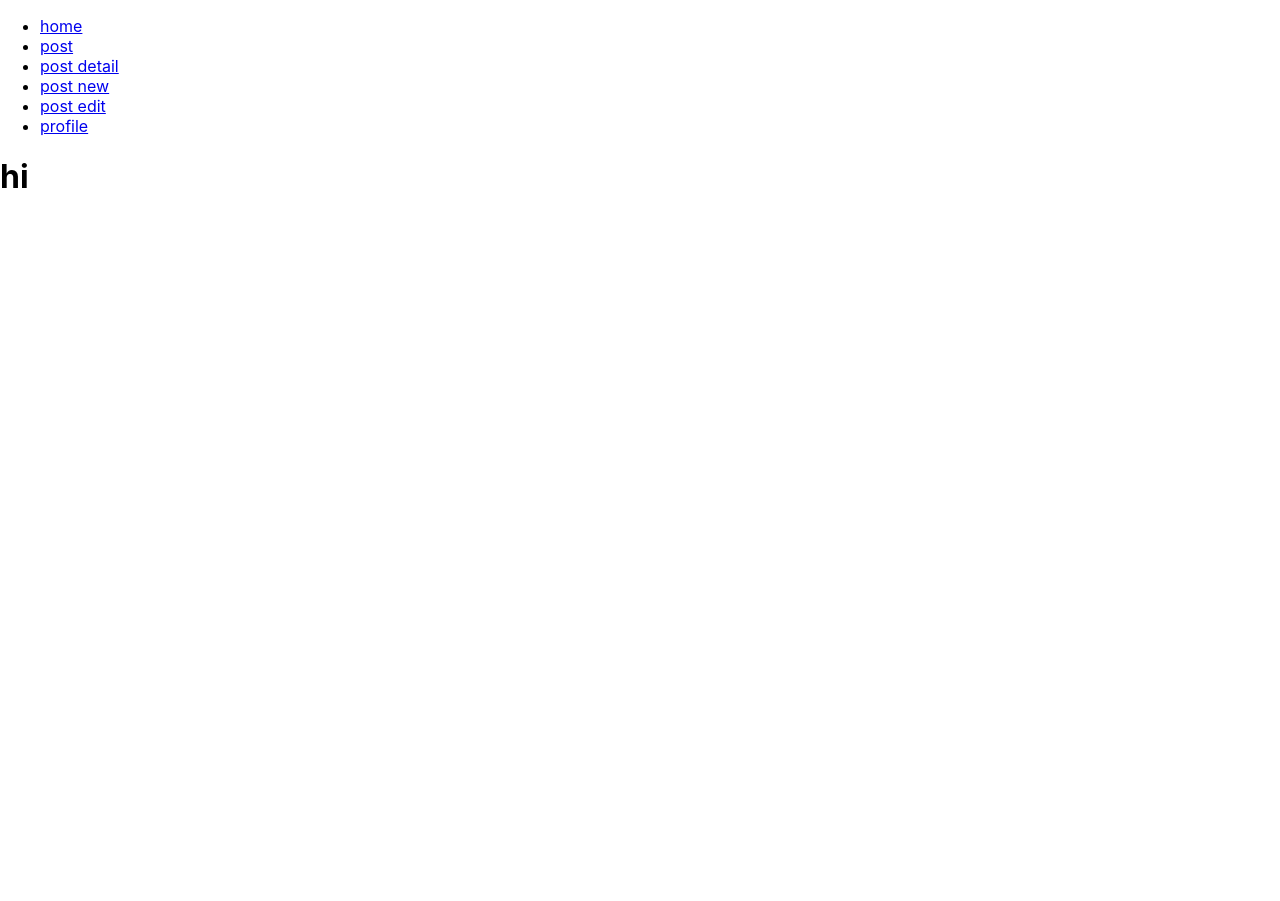
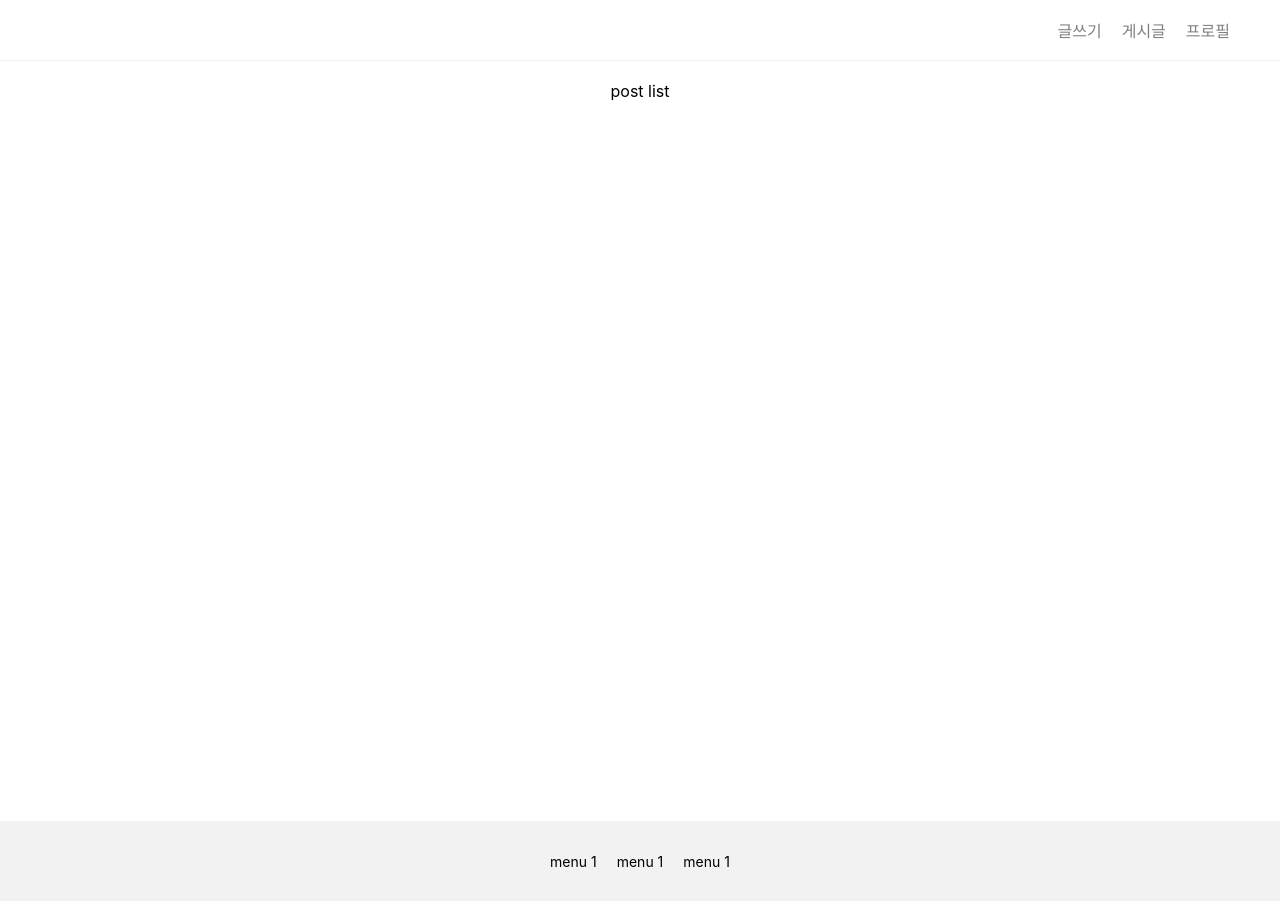
Before and after one commit to hyerani/my-blog-app, a React (Create React App) app: page / in a window 1280 px wide. Before the commit the page ends 800 px from the top, so only its background shows below. Built offline with nearby package versions, Linux system fonts and the light colour scheme.

Commit message:
feat: edit router & add pages and components

```diff
--- a/src/App.tsx
+++ b/src/App.tsx
@@ -1,38 +1,9 @@
-import React from "react";
-import { Link, Navigate, Route, Routes } from "react-router-dom";
+import Router from "./components/Router";
 
 function App() {
   return (
     <>
-      <ul>
-        <li>
-          <Link to="/">home</Link>
-        </li>
-        <li>
-          <Link to="/posts">post</Link>
-        </li>
-        <li>
-          <Link to="/posts/:id">post detail</Link>
-        </li>
-        <li>
-          <Link to="/posts/new">post new</Link>
-        </li>
-        <li>
-          <Link to="/posts/edit/:id">post edit</Link>
-        </li>
-        <li>
-          <Link to="/profile">profile</Link>
-        </li>
-      </ul>
-      <Routes>
-        <Route path="/" element={<h1>hi</h1>} />
-        <Route path="/posts" element={<h1>hi</h1>} />
-        <Route path="/posts/:id" element={<h1>hi</h1>} />
-        <Route path="/posts/new" element={<h1>hi</h1>} />
-        <Route path="/posts/edit/:id" element={<h1>hi</h1>} />
-        <Route path="/profile" element={<h1>hi</h1>} />
-        <Route path="*" element={<Navigate replace to="/" />} />
-      </Routes>
+      <Router />
     </>
   );
 }
--- /dev/null
+++ b/src/components/Router.tsx
@@ -0,0 +1,27 @@
+import Home from "pages/home";
+import Login from "pages/login";
+import PostLists from "pages/posts";
+import PostDetail from "pages/posts/detail";
+import PostEdit from "pages/posts/edit";
+import PostNew from "pages/posts/new";
+import Profile from "pages/profile";
+import Signup from "pages/signup";
+import { Navigate, Route, Routes } from "react-router-dom";
+
+export default function Router() {
+  return (
+    <>
+      <Routes>
+        <Route path="/" element={<Home />} />
+        <Route path="/posts" element={<PostLists />} />
+        <Route path="/posts/:id" element={<PostDetail />} />
+        <Route path="/posts/new" element={<PostNew />} />
+        <Route path="/posts/edit/:id" element={<PostEdit />} />
+        <Route path="/profile" element={<Profile />} />
+        <Route path="/login" element={<Login />} />
+        <Route path="/signup" element={<Signup />} />
+        <Route path="*" element={<Navigate replace to="/" />} />
+      </Routes>
+    </>
+  );
+}
--- a/src/index.css
+++ b/src/index.css
@@ -1,13 +1,56 @@
 body {
   margin: 0;
-  font-family: -apple-system, BlinkMacSystemFont, 'Segoe UI', 'Roboto', 'Oxygen',
-    'Ubuntu', 'Cantarell', 'Fira Sans', 'Droid Sans', 'Helvetica Neue',
+  font-family: -apple-system, BlinkMacSystemFont, "Segoe UI", "Roboto", "Oxygen",
+    "Ubuntu", "Cantarell", "Fira Sans", "Droid Sans", "Helvetica Neue",
     sans-serif;
   -webkit-font-smoothing: antialiased;
   -moz-osx-font-smoothing: grayscale;
 }
 
 code {
-  font-family: source-code-pro, Menlo, Monaco, Consolas, 'Courier New',
+  font-family: source-code-pro, Menlo, Monaco, Consolas, "Courier New",
     monospace;
 }
+
+/* header */
+
+header {
+  display: flex;
+  justify-content: space-between;
+  flex-direction: row-reverse;
+  border-bottom: 1px solid #f2f2f2;
+  padding: 10px 40px;
+  min-height: 40px;
+  align-items: center;
+}
+
+header a {
+  margin: 0px 10px;
+  text-decoration: none;
+  color: gray;
+}
+
+header a:focus,
+header a:hover {
+  color: black;
+}
+
+/* footer */
+footer {
+  background-color: #f2f2f2;
+  min-height: 40px;
+  padding: 20px;
+  font-size: 14px;
+  text-align: center;
+  display: flex;
+  align-items: center;
+  justify-content: center;
+  gap: 20px;
+}
+
+/* post list */
+.post__list {
+  min-height: 90vh;
+  padding: 20px 40px;
+  text-align: center;
+}
--- /dev/null
+++ b/src/pages/home/index.tsx
@@ -0,0 +1,21 @@
+import { Link } from "react-router-dom";
+
+export default function Home() {
+  return (
+    <div>
+      <header>
+        <div>
+          <Link to="/posts/new">글쓰기</Link>
+          <Link to="/posts">게시글</Link>
+          <Link to="/profile">프로필</Link>
+        </div>
+      </header>
+      <div className="post__list">post list</div>
+      <footer>
+        <div>menu 1</div>
+        <div>menu 1</div>
+        <div>menu 1</div>
+      </footer>
+    </div>
+  );
+}
--- /dev/null
+++ b/src/pages/login/index.tsx
@@ -0,0 +1,3 @@
+export default function Login() {
+  return <h1>hi</h1>;
+}
--- /dev/null
+++ b/src/pages/posts/detail.tsx
@@ -0,0 +1,3 @@
+export default function PostDetail() {
+  return <h1>hi</h1>;
+}
--- /dev/null
+++ b/src/pages/posts/edit.tsx
@@ -0,0 +1,3 @@
+export default function PostEdit() {
+  return <h1>hi</h1>;
+}
--- /dev/null
+++ b/src/pages/posts/index.tsx
@@ -0,0 +1,3 @@
+export default function PostLists() {
+  return <h1>hi</h1>;
+}
--- /dev/null
+++ b/src/pages/posts/new.tsx
@@ -0,0 +1,3 @@
+export default function PostNew() {
+  return <h1>hi</h1>;
+}
--- /dev/null
+++ b/src/pages/profile/index.tsx
@@ -0,0 +1,3 @@
+export default function Profile() {
+  return <h1>hi</h1>;
+}
--- /dev/null
+++ b/src/pages/signup/index.tsx
@@ -0,0 +1,3 @@
+export default function Signup() {
+  return <h1>hi</h1>;
+}
--- a/tsconfig.json
+++ b/tsconfig.json
@@ -14,10 +14,7 @@
     "allowJs": true, // JavaScript 파일 사용 허용
     "forceConsistentCasingInFileNames": true, // 파일명 대소문자 엄격히 구분
     "types": ["node", "react", "react-dom"], // React와 Node 타입 사용
-    "baseUrl": ".", // 기본 경로 설정
-    "paths": {
-      "@/*": ["src/*"] // 절대 경로 alias 설정
-    }
+    "baseUrl": "./src" // 기본 경로 설정
   },
   "include": [
     "src" // src 폴더 내의 모든 파일 포함
```
